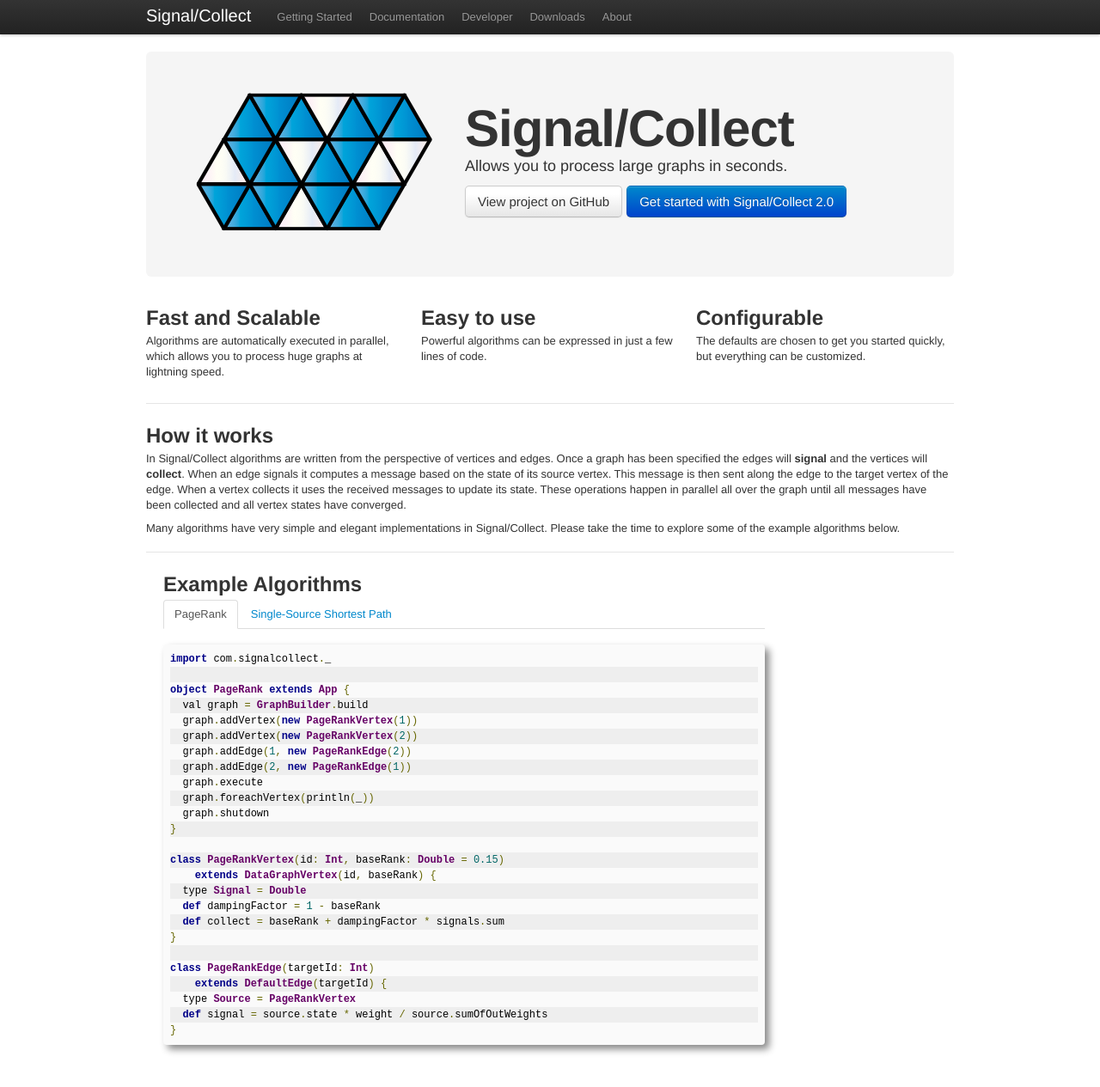
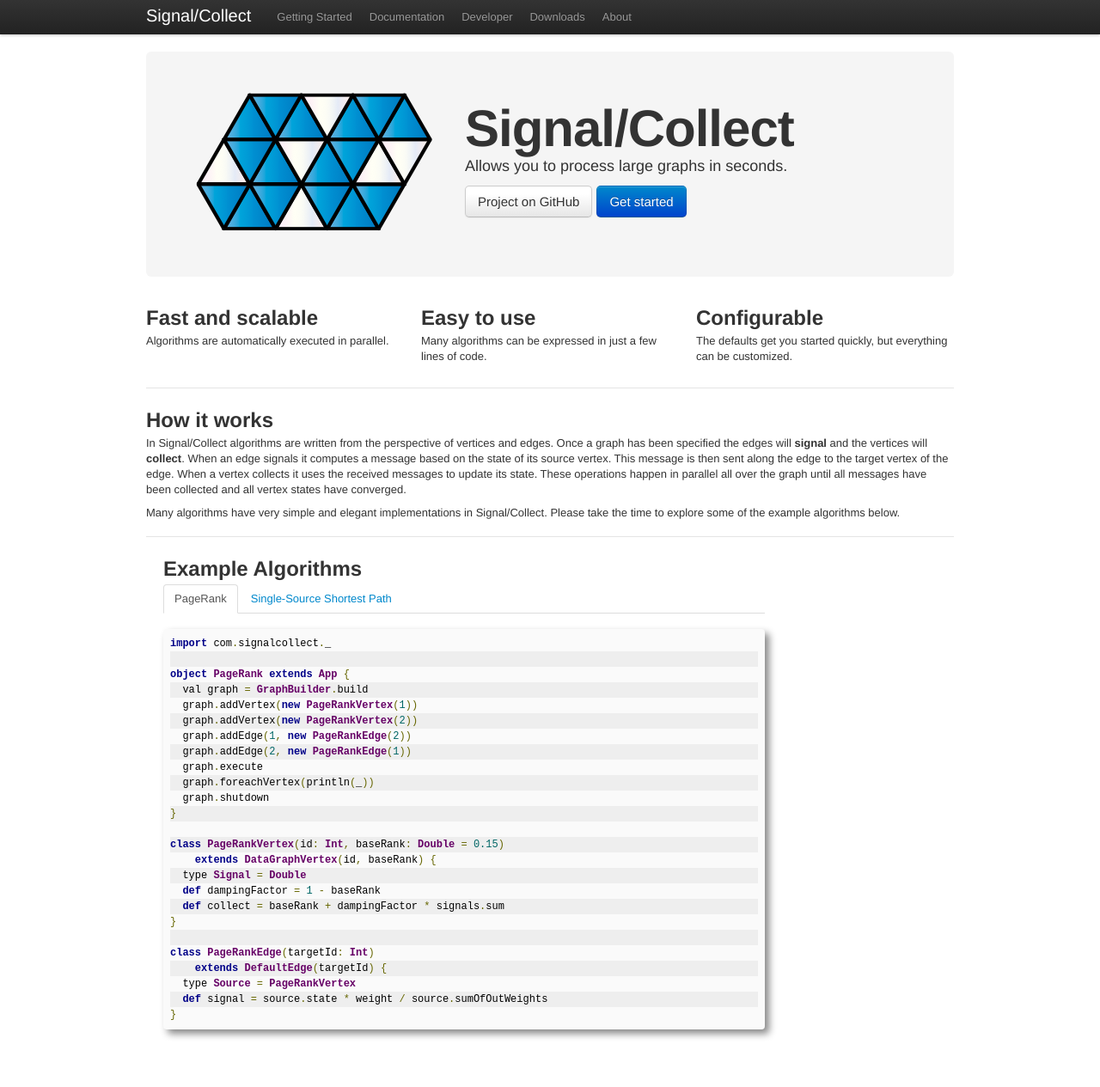
Before and after one commit to uzh/signal-collect, a Jekyll site: the page built from index.html, in a window 1280 px wide and 1274 px high. Shown: the top 1265 px of the window at 86% size. Built offline with Jekyll 4.4.1, drawn with Linux system fonts in a browser that asks for light colours; comment, search, counter and statistics services are not loaded.

Commit message:
Shortened copy.

```diff
--- a/index.html
+++ b/index.html
@@ -7,24 +7,24 @@
 	<h1>Signal/Collect <g:plusone></g:plusone></h1>
 	<p>Allows you to process large graphs in seconds.</p>
 	<p class="download-info">
-	  <a href="https://github.com/uzh/signal-collect" class="btn btn-large">View project on GitHub</a>
-	  <a href="gettingStarted.html" class="btn btn-primary btn-large">Get started with Signal/Collect 2.0</a>
+	  <a href="https://github.com/uzh/signal-collect" class="btn btn-large">Project on GitHub</a>
+	  <a href="gettingStarted.html" class="btn btn-primary btn-large">Get started</a>
 	</p>
 </div>
 
 <div class="row">
 	<div class="span4">
-	   <h2>Fast and Scalable</h2>
-	   <p>Algorithms are automatically executed in parallel, which allows you to process huge graphs at lightning speed.</p>
+	   <h2>Fast and scalable</h2>
+	   <p>Algorithms are automatically executed in parallel.</p>
 	</p>
 	</div>
 	<div class="span4">
 	  <h2>Easy to use</h2>
-	  <p>Powerful algorithms can be expressed in just a few lines of code. </p>
+	  <p>Many algorithms can be expressed in just a few lines of code.</p>
 	</div>
 	<div class="span4">
 	  <h2>Configurable</h2><!-- Dynamic &amp; -->
-	  <p>The defaults are chosen to get you started quickly, but everything can be customized.</p>
+	  <p>The defaults get you started quickly, but everything can be customized.</p>
 	 <!-- Low-latency, incremental computation: Run your algorithms either synchronously or asynchronously and change the graph structure in real-time, without restarting the computation.</p> -->
 	</div>
 </div>
```
